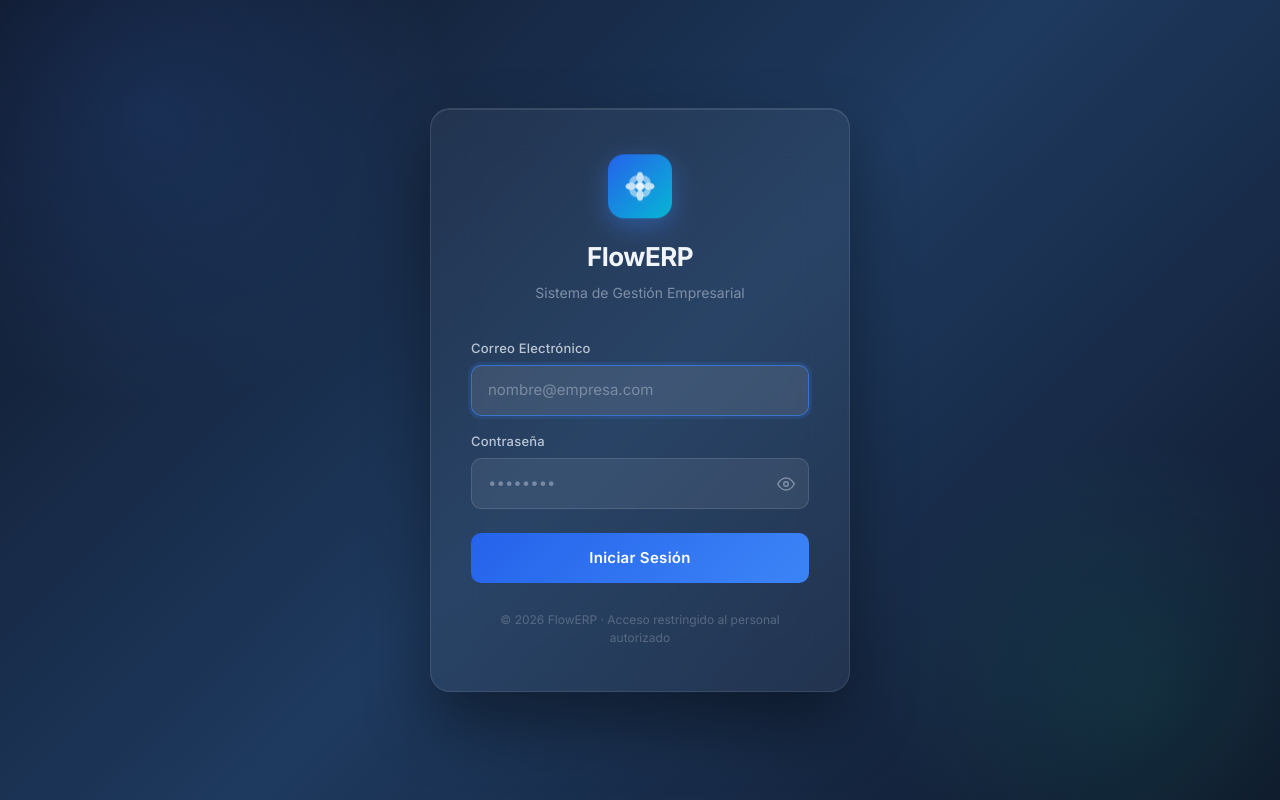
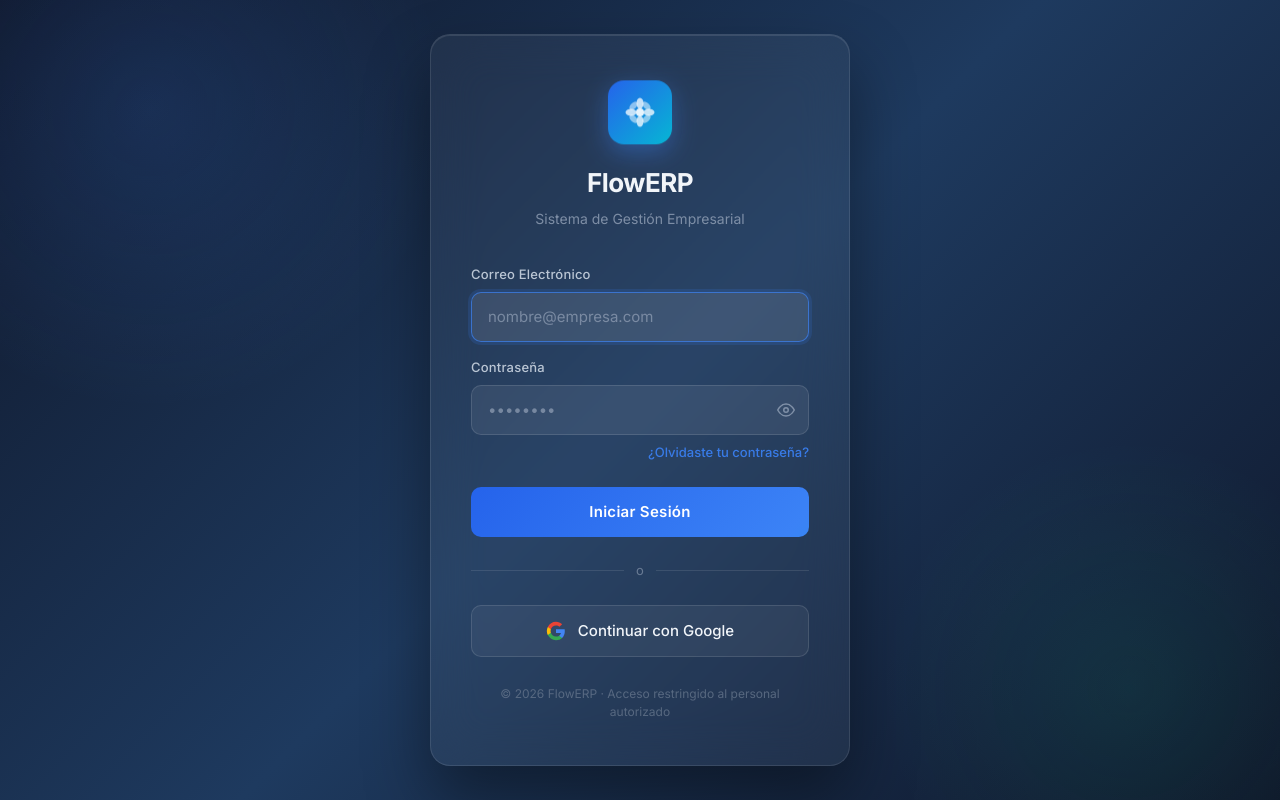
Before and after one commit to marcosalasm/260322-FlowERP-R5, a React (Vite) app: page / in a window 1280 px wide. Built offline with nearby package versions, Linux system fonts and the light colour scheme; no server answers.

Commit message:
260322.4

```diff
--- a/components/auth/LoginPage.tsx
+++ b/components/auth/LoginPage.tsx
@@ -2,12 +2,27 @@
 import { useAuth } from '../../context/AuthContext';
 
 const LoginPage: React.FC = () => {
-    const { signIn } = useAuth();
+    const { signIn, signInWithGoogle, resetPassword } = useAuth();
     const [email, setEmail] = useState('');
     const [password, setPassword] = useState('');
     const [error, setError] = useState<string | null>(null);
     const [loading, setLoading] = useState(false);
     const [showPassword, setShowPassword] = useState(false);
+    const [isRecovering, setIsRecovering] = useState(false);
+    const [recoverySent, setRecoverySent] = useState(false);
+
+    const handleGoogleSignIn = async () => {
+        setError(null);
+        setLoading(true);
+        try {
+            const { error } = await signInWithGoogle();
+            if (error) setError(error.message);
+        } catch (err) {
+            setError('Error al conectar con Google.');
+        } finally {
+            setLoading(false);
+        }
+    };
 
     const handleSubmit = async (e: React.FormEvent) => {
         e.preventDefault();
@@ -15,6 +30,14 @@
         setLoading(true);
 
         try {
+            if (isRecovering) {
+                const { error } = await resetPassword(email);
+                if (error) {
+                    setError(error.message);
+                } else {
+                    setRecoverySent(true);
+                }
+            } else {
                 const { error } = await signIn(email, password);
                 if (error) {
                     if (error.message.includes('Invalid login credentials')) {
@@ -23,6 +46,7 @@
                         setError('Tu correo no ha sido confirmado. Revisa tu bandeja de entrada.');
                     } else {
                         setError(error.message);
+                    }
                 }
             }
         } catch (err) {
@@ -165,6 +189,50 @@
         .logo-icon {
           animation: float 6s ease-in-out infinite;
         }
+
+        .google-btn {
+          width: 100%;
+          padding: 14px;
+          border: 1px solid rgba(255,255,255,0.12);
+          border-radius: 10px;
+          font-size: 15px;
+          font-weight: 500;
+          font-family: 'Inter', sans-serif;
+          cursor: pointer;
+          transition: all 0.25s ease;
+          background: rgba(255,255,255,0.05);
+          color: #f1f5f9;
+          display: flex;
+          align-items: center;
+          justify-content: center;
+          gap: 12px;
+        }
+
+        .google-btn:hover:not(:disabled) {
+          background: rgba(255,255,255,0.1);
+          border-color: rgba(255,255,255,0.2);
+        }
+
+        .google-btn:disabled {
+          opacity: 0.7;
+          cursor: not-allowed;
+        }
+
+        .text-link {
+          color: rgba(59,130,246,0.9);
+          background: none;
+          border: none;
+          padding: 0;
+          font-size: 13px;
+          font-weight: 500;
+          cursor: pointer;
+          transition: color 0.2s;
+        }
+
+        .text-link:hover {
+          color: #60a5fa;
+          text-decoration: underline;
+        }
       `}</style>
 
             {/* Login card */}
@@ -251,8 +319,9 @@
                         />
                     </div>
 
-                    {/* Password */}
-                    <div style={{ marginBottom: '24px' }}>
+                    {/* Password (only if not recovering) */}
+                    {!isRecovering && (
+                        <div style={{ marginBottom: '8px' }}>
                             <label style={{
                                 display: 'block',
                                 fontSize: '13px',
@@ -270,7 +339,7 @@
                                     value={password}
                                     onChange={(e) => setPassword(e.target.value)}
                                     placeholder="••••••••"
-                                required
+                                    required={!isRecovering}
                                     autoComplete="current-password"
                                     style={{ paddingRight: '44px' }}
                                 />
@@ -300,6 +369,23 @@
                                 </button>
                             </div>
                         </div>
+                    )}
+
+                    {!isRecovering && (
+                        <div style={{ display: 'flex', justifyContent: 'flex-end', marginBottom: '24px' }}>
+                            <button
+                                type="button"
+                                className="text-link"
+                                onClick={() => { setIsRecovering(true); setError(null); setRecoverySent(false); }}
+                            >
+                                ¿Olvidaste tu contraseña?
+                            </button>
+                        </div>
+                    )}
+
+                    {isRecovering && (
+                        <div style={{ marginBottom: '24px' }}></div>
+                    )}
 
                     {/* Error message */}
                     {error && (
@@ -322,7 +408,30 @@
                         </div>
                     )}
 
+                    {/* Success message */}
+                    {recoverySent && (
+                        <div className="error-box" style={{
+                            backgroundColor: 'rgba(16,185,129,0.12)',
+                            border: '1px solid rgba(16,185,129,0.3)',
+                            borderRadius: '10px',
+                            padding: '12px 14px',
+                            marginBottom: '20px',
+                            display: 'flex',
+                            alignItems: 'flex-start',
+                            gap: '10px',
+                        }}>
+                            <svg width="16" height="16" viewBox="0 0 24 24" fill="none" stroke="#34d399" strokeWidth="2" style={{ flexShrink: 0, marginTop: '1px' }}>
+                                <path d="M22 11.08V12a10 10 0 1 1-5.93-9.14" />
+                                <polyline points="22 4 12 14.01 9 11.01" />
+                            </svg>
+                            <p style={{ margin: 0, fontSize: '13px', color: '#6ee7b7', lineHeight: '1.4' }}>
+                                Correo de recuperación enviado. Por favor revisa tu bandeja de entrada.
+                            </p>
+                        </div>
+                    )}
+
                     {/* Submit button */}
+                    {!recoverySent && (
                         <button
                             type="submit"
                             className="login-btn"
@@ -333,12 +442,57 @@
                                     <svg width="16" height="16" viewBox="0 0 24 24" fill="none" stroke="currentColor" strokeWidth="2.5" style={{ animation: 'spin 0.8s linear infinite' }}>
                                         <path d="M12 2v4M12 18v4M4.93 4.93l2.83 2.83M16.24 16.24l2.83 2.83M2 12h4M18 12h4M4.93 19.07l2.83-2.83M16.24 7.76l2.83-2.83" />
                                     </svg>
-                                Iniciando sesión...
+                                    {isRecovering ? 'Enviando...' : 'Iniciando sesión...'}
                                 </span>
                             ) : (
-                            'Iniciar Sesión'
+                                isRecovering ? 'Recuperar Contraseña' : 'Iniciar Sesión'
                             )}
                         </button>
+                    )}
+
+                    {/* Return to login link */}
+                    {isRecovering && (
+                        <div style={{ textAlign: 'center', marginTop: '16px' }}>
+                            <button
+                                type="button"
+                                className="text-link"
+                                onClick={() => { setIsRecovering(false); setError(null); setRecoverySent(false); }}
+                            >
+                                Volver a iniciar sesión
+                            </button>
+                        </div>
+                    )}
+
+                    {!isRecovering && (
+                        <>
+                            <div style={{
+                                display: 'flex',
+                                alignItems: 'center',
+                                margin: '24px 0',
+                                color: 'rgba(148,163,184,0.6)',
+                                fontSize: '13px'
+                            }}>
+                                <div style={{ flex: 1, height: '1px', background: 'rgba(255,255,255,0.1)' }}></div>
+                                <span style={{ padding: '0 12px' }}>o</span>
+                                <div style={{ flex: 1, height: '1px', background: 'rgba(255,255,255,0.1)' }}></div>
+                            </div>
+
+                            <button
+                                type="button"
+                                className="google-btn"
+                                onClick={handleGoogleSignIn}
+                                disabled={loading}
+                            >
+                                <svg width="20" height="20" viewBox="0 0 24 24" fill="none">
+                                    <path d="M22.56 12.25c0-.78-.07-1.53-.2-2.25H12v4.26h5.92c-.26 1.37-1.04 2.53-2.21 3.31v2.77h3.57c2.08-1.92 3.28-4.74 3.28-8.09z" fill="#4285F4"/>
+                                    <path d="M12 23c2.97 0 5.46-.98 7.28-2.66l-3.57-2.77c-.98.66-2.23 1.06-3.71 1.06-2.86 0-5.29-1.93-6.16-4.53H2.18v2.84C3.99 20.53 7.7 23 12 23z" fill="#34A853"/>
+                                    <path d="M5.84 14.09c-.22-.66-.35-1.36-.35-2.09s.13-1.43.35-2.09V7.07H2.18C1.43 8.55 1 10.22 1 12s.43 3.45 1.18 4.93l2.85-2.22.81-.62z" fill="#FBBC05"/>
+                                    <path d="M12 5.38c1.62 0 3.06.56 4.21 1.64l3.15-3.15C17.45 2.09 14.97 1 12 1 7.7 1 3.99 3.47 2.18 7.07l3.66 2.84c.87-2.6 3.3-4.53 6.16-4.53z" fill="#EA4335"/>
+                                </svg>
+                                Continuar con Google
+                            </button>
+                        </>
+                    )}
 
                     <style>{`
             @keyframes spin {
--- a/context/AuthContext.tsx
+++ b/context/AuthContext.tsx
@@ -7,6 +7,8 @@
     user: User | null;
     loading: boolean;
     signIn: (email: string, password: string) => Promise<{ error: Error | null }>;
+    signInWithGoogle: () => Promise<{ error: Error | null }>;
+    resetPassword: (email: string) => Promise<{ error: Error | null }>;
     signOut: () => Promise<void>;
 }
 
@@ -54,12 +56,24 @@
         return { error };
     };
 
+    const signInWithGoogle = async () => {
+        const { error } = await supabase.auth.signInWithOAuth({
+            provider: 'google',
+        });
+        return { error };
+    };
+
+    const resetPassword = async (email: string) => {
+        const { error } = await supabase.auth.resetPasswordForEmail(email);
+        return { error };
+    };
+
     const signOut = async () => {
         await supabase.auth.signOut();
     };
 
     return (
-        <AuthContext.Provider value={{ session, user, loading, signIn, signOut }}>
+        <AuthContext.Provider value={{ session, user, loading, signIn, signInWithGoogle, resetPassword, signOut }}>
             {children}
         </AuthContext.Provider>
     );
```
Lines whose indentation alone changed are shown as unchanged.
